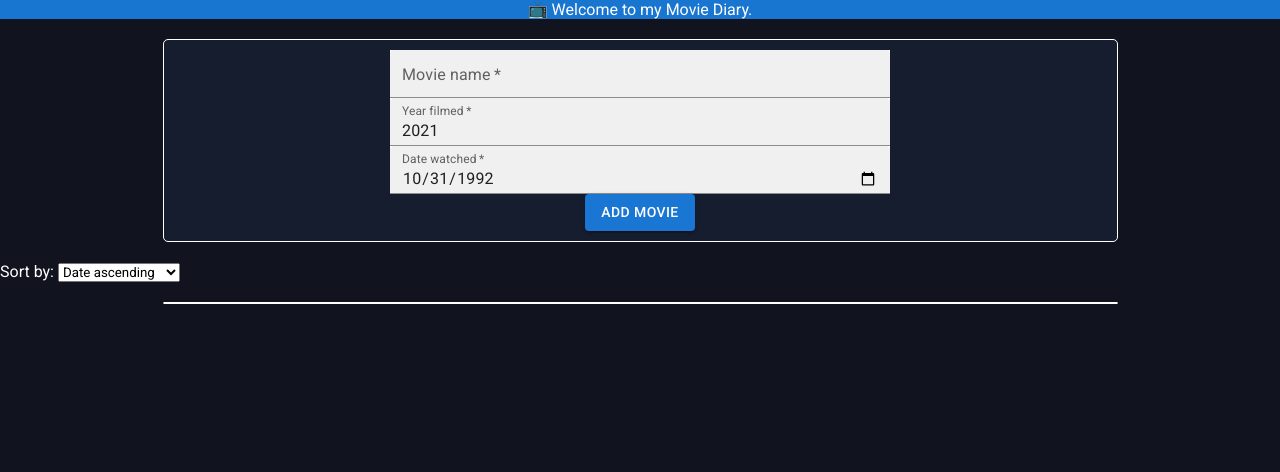
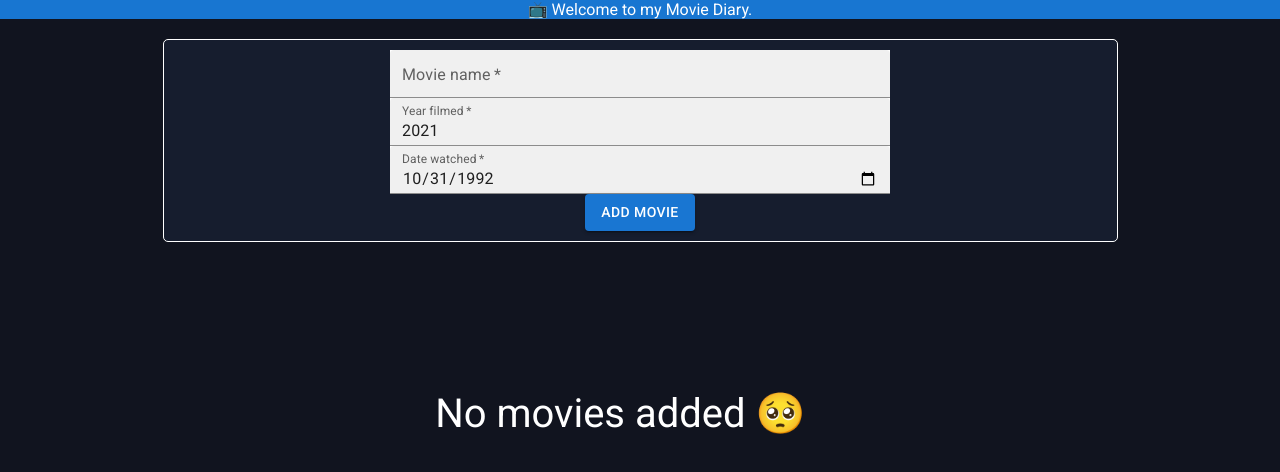
Before and after one commit to lksmrck/personal-movie-diary-react, a React (Create React App) app: page / in a window 1280 px wide. Shown: the top 472 px of the page. Built offline with nearby package versions, Linux system fonts and the light colour scheme.

Commit message:
Working on movies sorting

```diff
--- a/src/App.js
+++ b/src/App.js
@@ -1,15 +1,10 @@
-//Styled components
-
-import React, { useState } from "react";
+import React from "react";
 import Form from "./components/Form";
 import Movies from "./components/Movies";
 import Header from "./components/Header";
 import { MoviesContextProvider } from "./MoviesContext";
 
 function App() {
-  //Sledování, jestli je kliknuto na movie pro renderování modálního okna s detaily filmu.
-  const [isMovieClicked, setIsMovieClicked] = useState(false);
-
   return (
     <div>
       <MoviesContextProvider>
--- a/src/components/Movies.js
+++ b/src/components/Movies.js
@@ -83,55 +83,15 @@ export default function Movies(props) {
   const onChangeFilterHandler = (condition) => {
     setSortCondition(condition);
     console.log(sortedMovies);
-    /* let moviesToBeSorted; */
-
-    /* switch (sortCondition) {
-      case "Date ascending":
-        moviesToBeSorted = movies.sort;
-        break;
-      case "Date descending":
-        //code
-        break;
-      case "Rating highest":
-        moviesToBeSorted = movies.sort((a, b) => {
-          return a.stars_1 - b.stars_1;
-        });
-        setSortedMovies(moviesToBeSorted);
-
-        break;
-      case "Rating lowest":
-        moviesToBeSorted = movies.sort((a, b) => {
-          return b.stars_1 - a.stars_1;
-        });
-        setSortedMovies(moviesToBeSorted);
-        break;
-    }
-    console.log(sortedMovies); */
   };
 
-  // 2.zpusob
-  /*  const ratingHighestSorted = movies.sort((a, b) => {
-    return a.stars_1 - b.stars_1;
-  });
-
-  const ratingLowestSorted = movies.sort((a, b) => {
-    return b.stars_1 - a.stars_1;
-  });
-
-  const sortedMovies = (filterCondition = "Rating highest"
-    ? ratingHighestSorted
-    : ratingLowestSorted); */
-
-  return (
+  return movies.length > 0 ? (
     <div>
-      {/*  {movies.length > 0 ? ( */}
       <MoviesFilter
         onChangeFilter={onChangeFilterHandler}
         selected={sortCondition}
       />
-      {/* ) : (
-        ""
-      )} */}
+
       <ContainerMovies>
         <StyledMovies>
           {sortedMovies.map((movie) => (
@@ -160,5 +120,7 @@ export default function Movies(props) {
         </StyledMovies>
       </ContainerMovies>
     </div>
+  ) : (
+    <p className="no-movies-found-paragraph">No movies added 🥺 </p>
   );
 }
--- a/src/index.css
+++ b/src/index.css
@@ -25,3 +25,9 @@ body {
   text-align: center;
 
 }
+
+.no-movies-found-paragraph {
+  margin-top: 10%;
+  margin-left: 34%;
+  font-size: 40px;
+}
```
Also changed, not shown: 1 other file (tests, documents, lock files or other folders).
